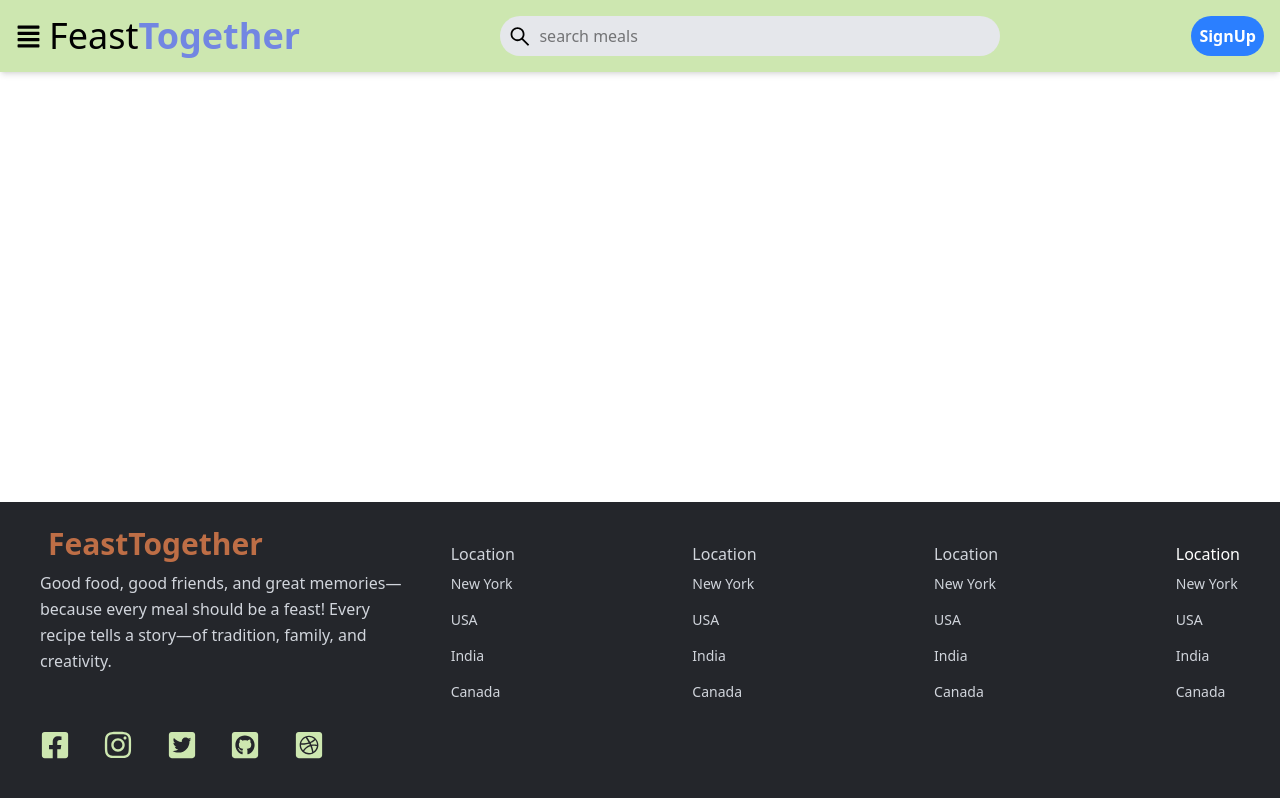
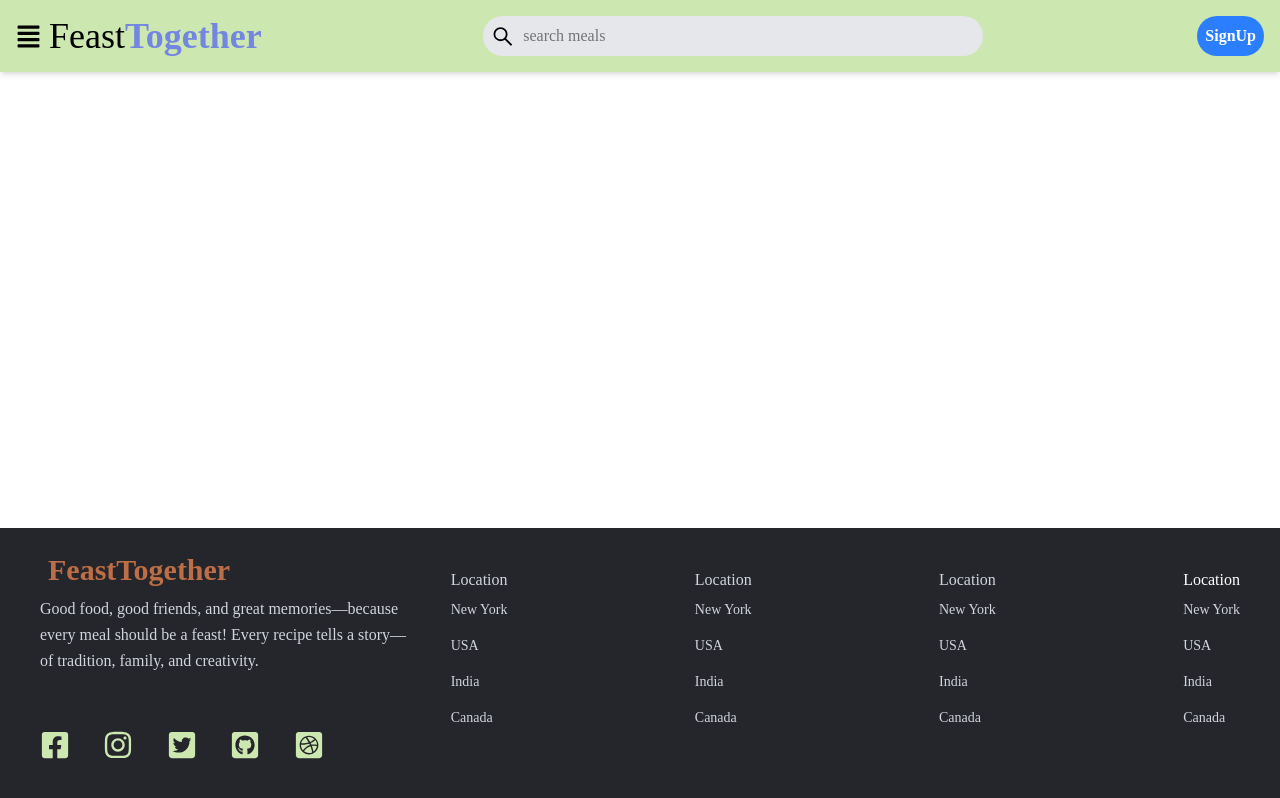
Before and after one commit to Mirkataaa/FeastTogether, a React (Vite) app in the folder client/: page / in a window 1280 px wide. Built offline with nearby package versions, Linux system fonts and the light colour scheme.

Commit message:
Update font of the app

```diff
--- a/client/src/App.css
+++ b/client/src/App.css
@@ -1,6 +1,7 @@
 html, body {
     height: 100%;
     margin: 0;
+    font-family: "Patrick Hand", cursive; /* Handwritten font */
   }
 
   .box {
```
